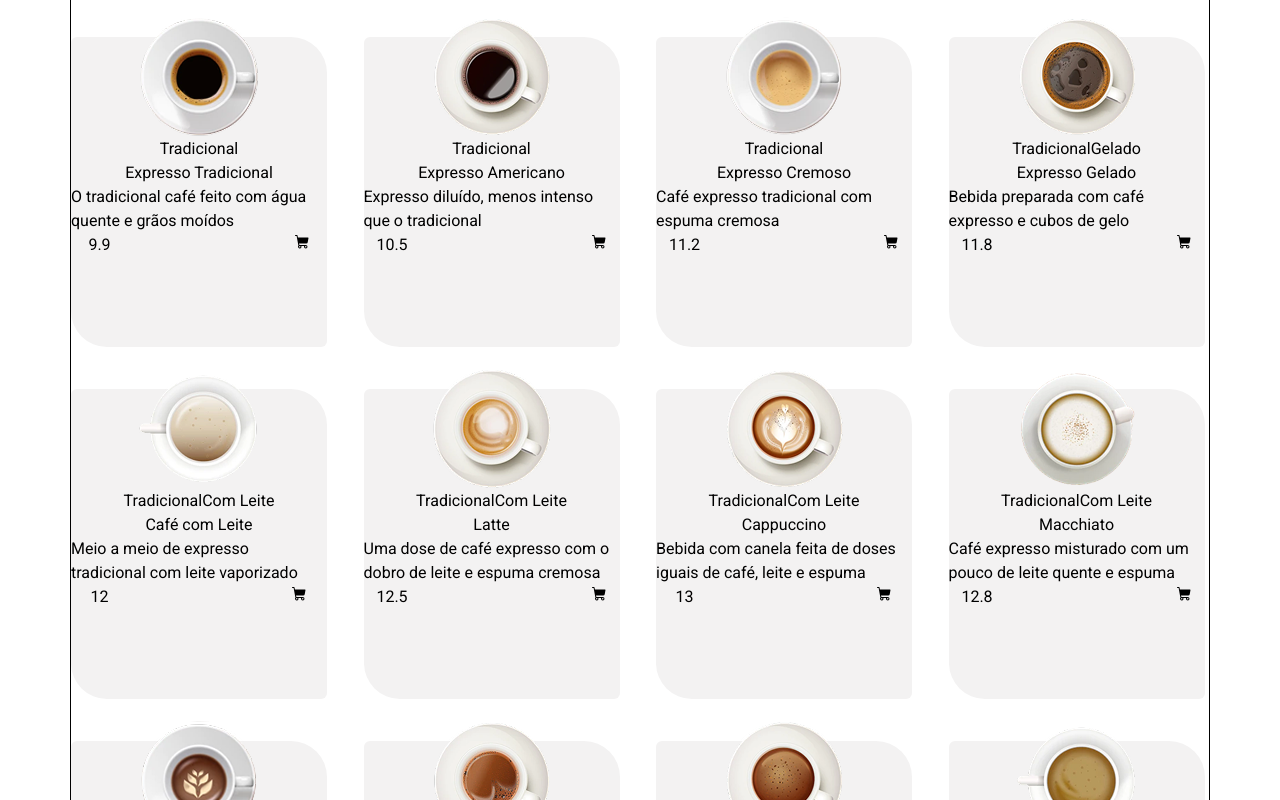
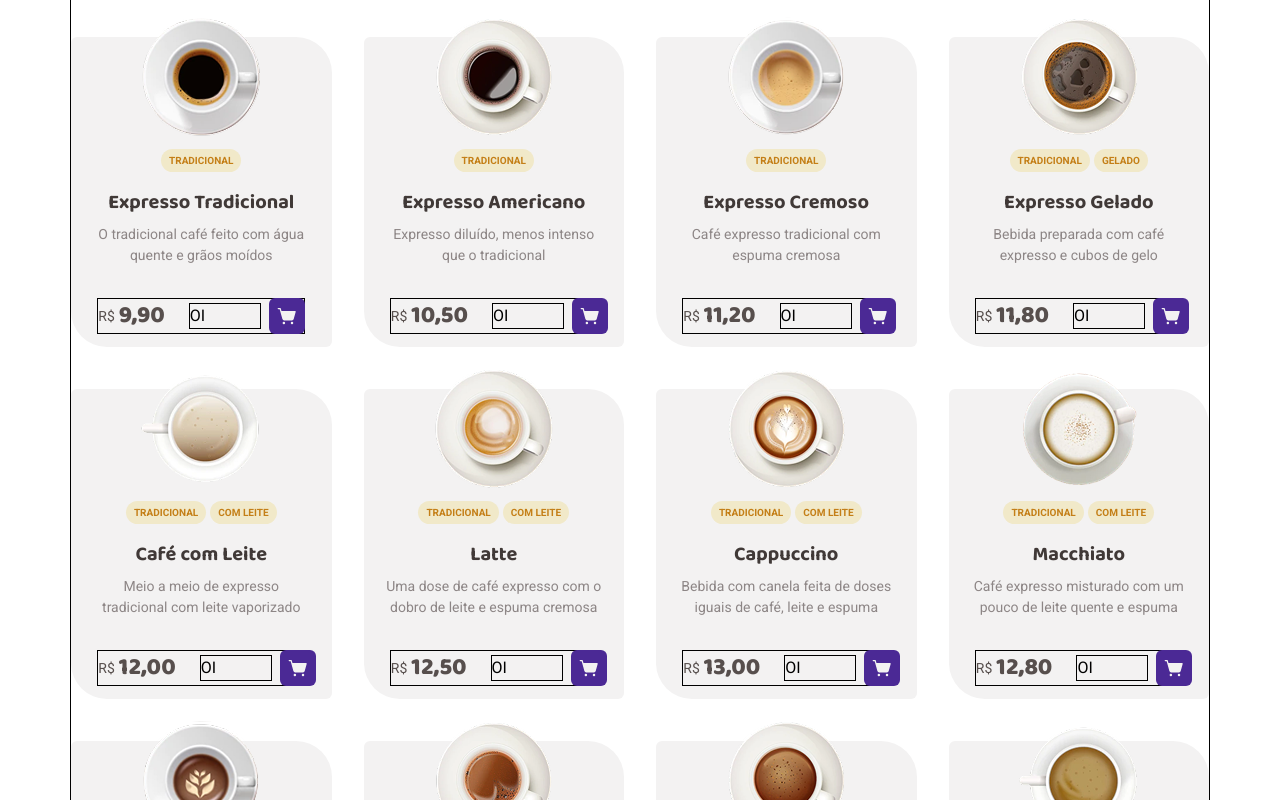
Before and after one commit to luksquitos/ignite-coffee, a React (Vite) app: page / in a window 1280 px wide. Shown: the part 860-1660 px from the top of the page. Built offline with nearby package versions, Linux system fonts and the light colour scheme.

Commit message:
feat: wip coffee-card

```diff
--- a/src/components/home/coffee-card.tsx
+++ b/src/components/home/coffee-card.tsx
@@ -1,25 +1,42 @@
 import type { ICoffeeCard } from '../../@types/coffee-card-type'
-import { ShoppingCartIcon } from '@phosphor-icons/react'
+import { ShoppingCartSimpleIcon } from '@phosphor-icons/react'
 
 export function CoffeeCard({ id, name, description, categories, price, image }: ICoffeeCard) {
   return (
-    <div className="w-3xs h-80 relative">
+    <div className="h-80 relative">
       <div className="flex flex-col items-center absolute">
         <img src={image} alt="Ícone do café" />
-        <p>{categories}</p>
-        <p>{name}</p>
-        <p>{description}</p>
-        <div className="centered">
-          <p>{price}</p>
-          <div>
+        <div className="centered gap-1">
+          {
+            categories.map((category) => {
+              return (
+                <p className="mt-3 px-2 py-1 rounded-full bg-yellow-light font-bold text-[10px] text-yellow-dark">{category.toUpperCase()}</p>
+              )
+            })
+          }
+        </div>
+
+        <p className="mt-4 font-baloo font-bold text-xl text-base-subtitle">{name}</p>
+        <p className="mt-2 mx-5 text-base-label text-center text-[0.875rem]">{description}</p>
+        {/* Buy section */}
+        {/* FIXME Justify incorreto */}
+        <section className="mt-8 w-52 h-9 flex justify-between items-center gap-6 border">
+          <span className="centered gap-1">
+            <p className="text-[0.875rem] text-base-text">R$</p>
+            <p className="font-baloo font-extrabold text-2xl text-base-text">{price.toFixed(2).replace('.', ',')}</p>
+          </span>
+          <div className="centered gap-2">
             {/* será que é melhor fazer de outra forma ? */}
-            <input type="number" name="" id="" />
+            <span className="w-18 border">
+              OI
+            </span>
+
             <button>
-              <ShoppingCartIcon weight="fill" />
+              <ShoppingCartSimpleIcon weight="fill" className="p-2 size-9 bg-purple-dark text-base-card rounded-[6px]" />
             </button>
           </div>
 
-        </div>
+        </section>
       </div>
       <div className="bg-base-card mt-5 h-[19.375rem] rounded-tl-[6px] rounded-br-[6px] rounded-tr-[2.25rem] rounded-bl-[2.25rem]"></div>
     </div>
```
Also changed, not shown: src/mocks/coffees.json (line endings or trailing spaces).
